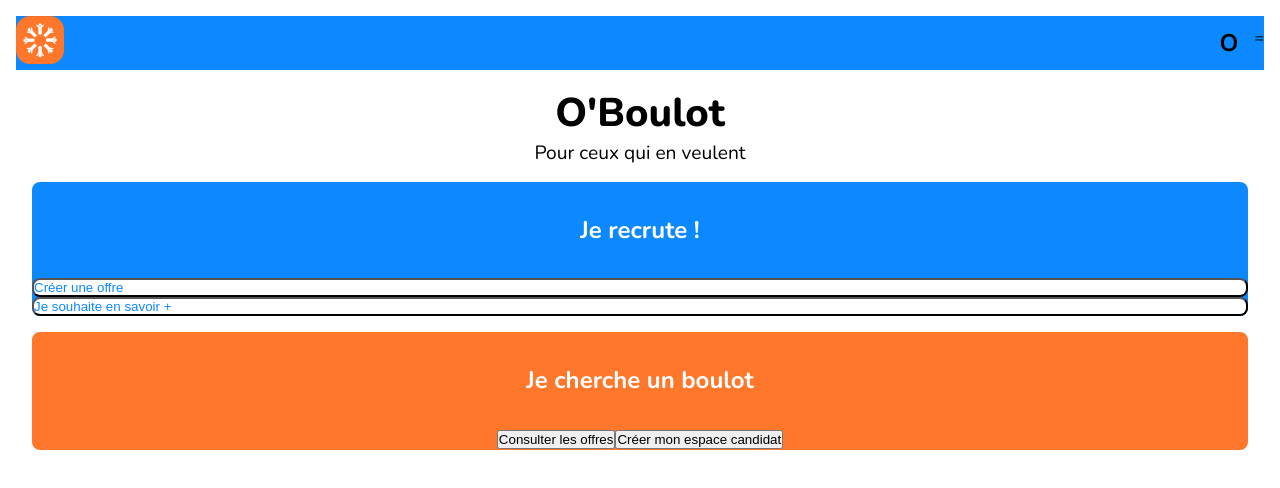
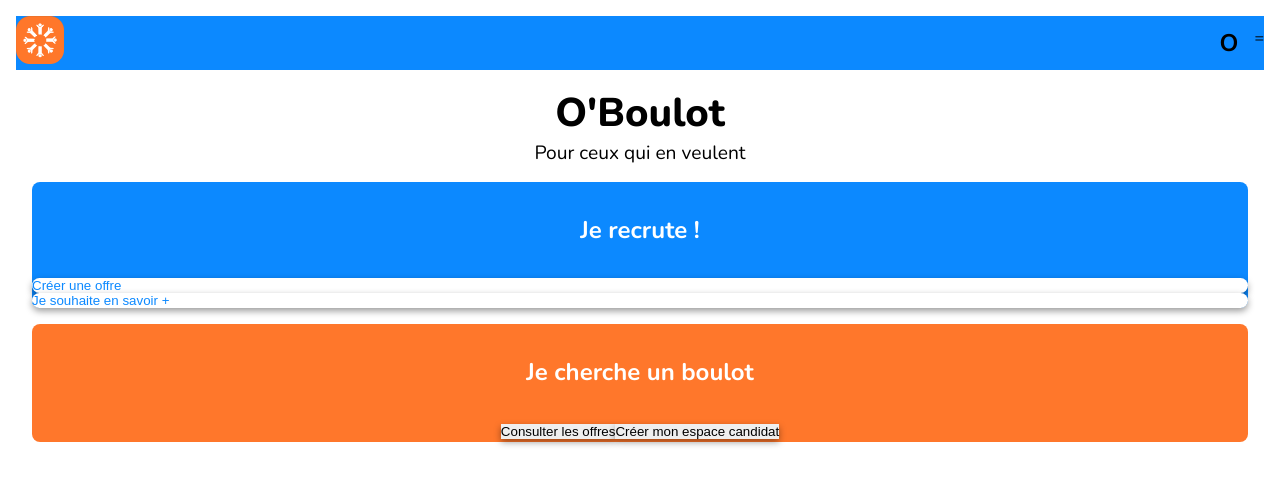
Before and after one commit to lekdup/projet-o-boulot, a React (Create React App) app in the folder front/: page / in a window 1280 px wide. Shown: the top 488 px of the page. Built offline with nearby package versions, Linux system fonts and the light colour scheme.

Commit message:
general button edit

```diff
--- a/front/src/styles/index.scss
+++ b/front/src/styles/index.scss
@@ -21,3 +21,17 @@ code {
   font-family: source-code-pro, Menlo, Monaco, Consolas, 'Courier New',
     monospace;
 }
+
+button {
+  border: none;
+  box-shadow: 0 3px 7px rgba(0, 0, 0, 0.4);
+  transition: all 0.2s;
+  &:hover {
+    transform: translateY(-3px);
+    box-shadow: 0 3px 15px rgba(0, 0, 0, 0.3);
+  }
+  &:active {
+    transform: translateY(1px);
+    box-shadow: 0 3px 2px rgba(0, 0, 0, 0.5);
+  }
+}
```
